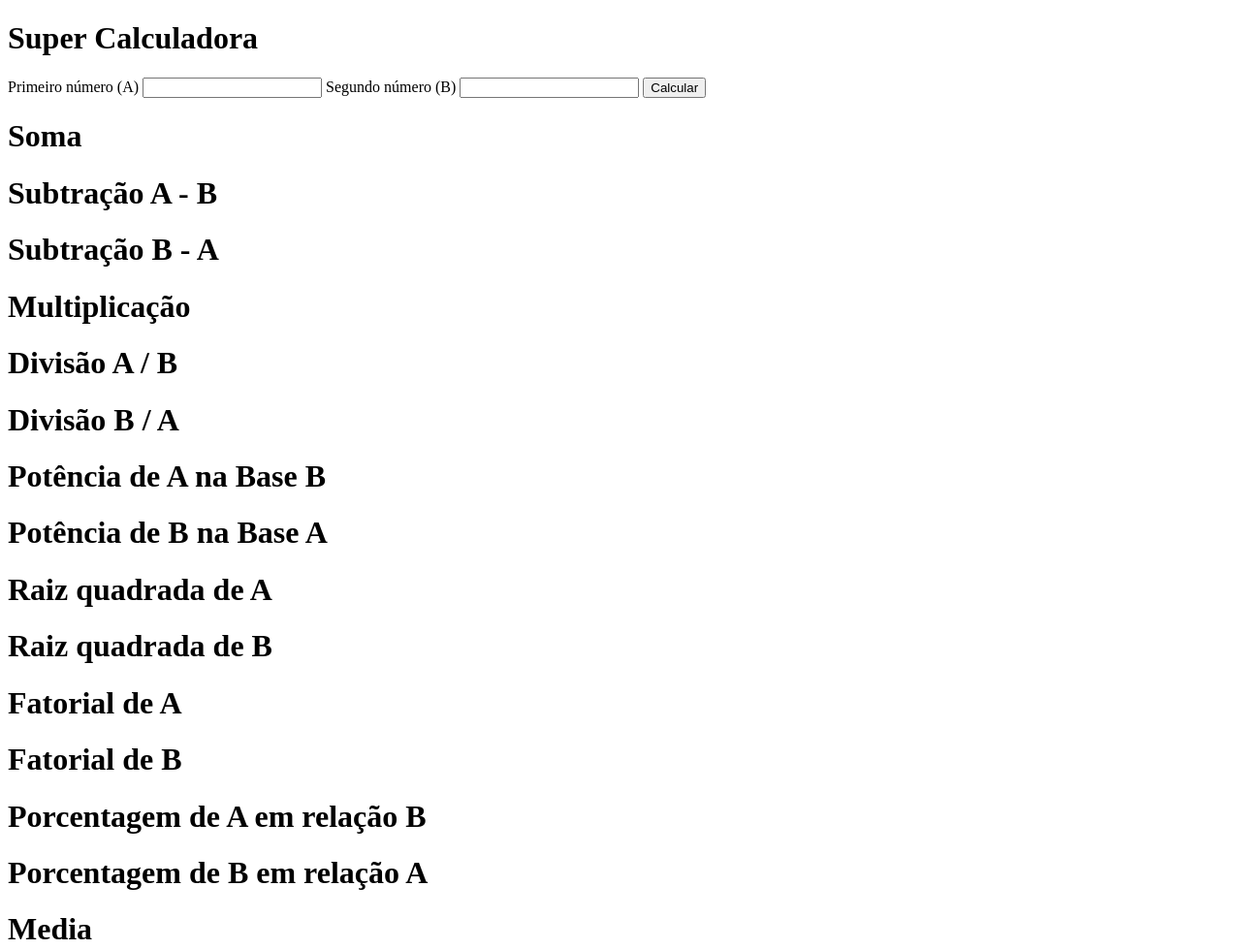
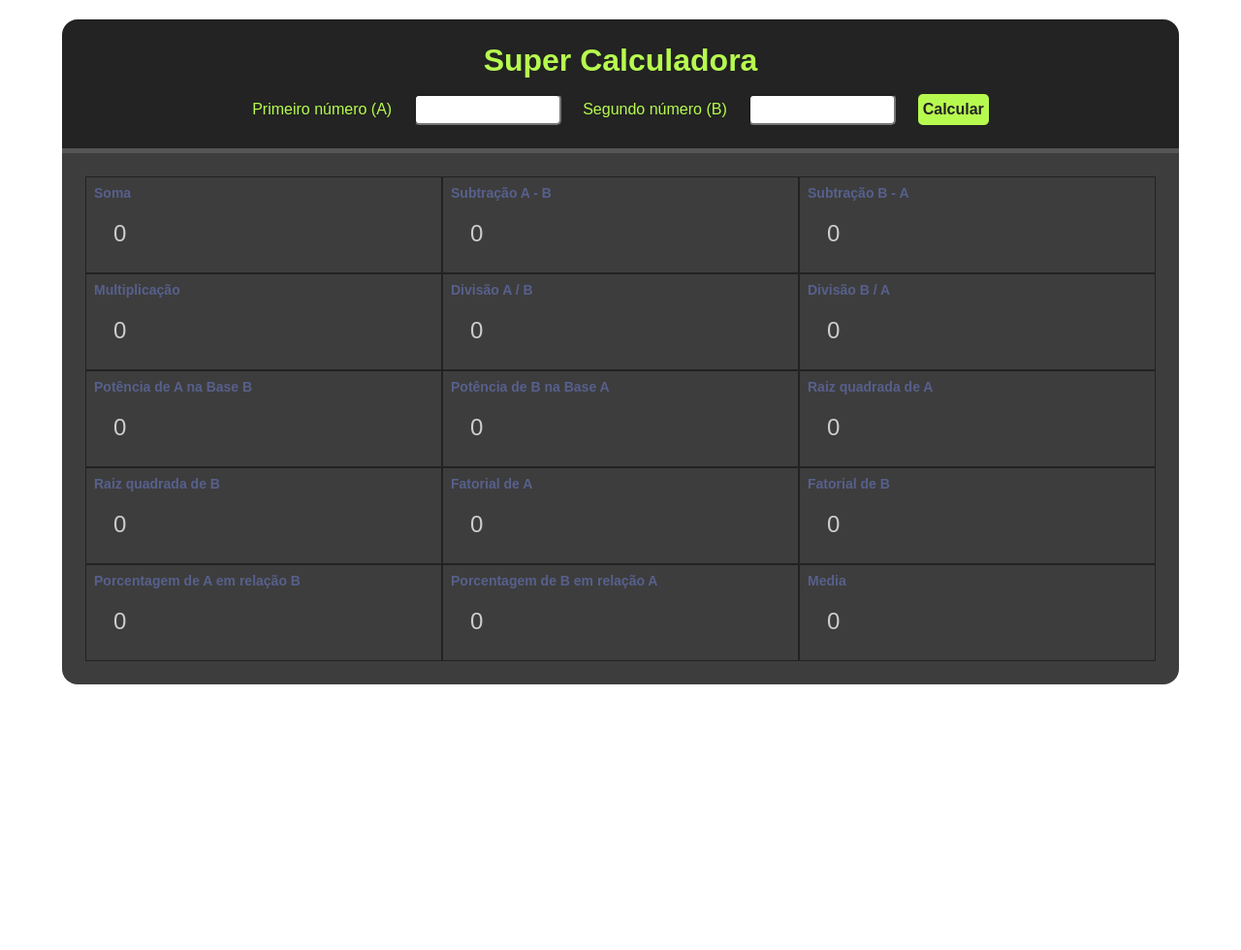
Before and after one commit to JonasJesus42/super-calculadora-xp-educ, a plain HTML site: page index.html in a window 1280 px wide. Shown: the whole page at 97% size. After the commit the page ends 800 px from the top, so only its background shows below. Drawn offline with Linux system fonts and the light colour scheme.

Commit message:
feat: adicionando o estilo e ajustando o html

```diff
--- a/css/style.css
+++ b/css/style.css
@@ -0,0 +1,89 @@
+*{
+    padding: 0;
+    margin: 0;
+    box-sizing: border-box;
+    font-family: 'Poppins', sans-serif;
+}
+
+header{
+    margin-top: 20px;
+    color: #b7fa4f;
+    background: #222322;
+    border-radius: 16px 16px 0 0;
+    padding: 24px;
+    border-bottom: 5px solid #565656;
+}
+
+.inputs{
+    margin-top: 16px;
+    display: flex;
+    justify-content: space-between;
+    align-items: center;
+}
+
+input{
+    width: 20%;
+    height: 32px;
+    padding: 8px;
+    border-radius: 5px;
+    outline: none;
+}
+
+main, header{
+    width: 90%;
+    display: flex;
+    flex-direction: column;
+    align-items: center;
+    margin-left: auto;
+    margin-right: auto;
+}
+
+main{
+    border-radius: 0 0 16px 16px;
+    padding: 24px;
+    background: #3d3d3d;
+}
+
+.container{
+    width: 100%;
+    display: flex;
+    flex-wrap: wrap;
+    flex-direction: row;
+}
+.row{
+    display: flex;
+    width: 100%;
+    height: 100px;
+}
+
+.col{
+    width: 100%;
+    max-width: 500px;
+    padding: 8px;
+    border: 1px solid #222222;
+
+    background: #3d3d3d;
+    color: #57608c;
+}
+
+.col h3{
+    font-size: 14px;
+}
+
+.col p{
+    font-size: 24px;
+    color: #cdcdcd;
+    margin: 20px 0 0 20px;
+}
+
+button{
+    height: 32px;
+    border-radius: 5px;
+    border: none;
+    background: #b7fa4f;
+    color: #222222;
+    font-size: 16px;
+    font-weight: 600;
+    cursor: pointer;
+    padding: 0 5px 0 5px;
+}
--- a/index.html
+++ b/index.html
@@ -8,67 +8,84 @@
 <body>
     <header>
         <h1>Super Calculadora</h1>
-        <label for="primeiroNumero">Primeiro número (A)</label>
-        <input id="primeiroNumero">
-        <label for="segundoNumero">Segundo número (B)</label>
-        <input id="segundoNumero">
-        <button id="calculate">Calcular</button>
+        <div class="inputs">
+            <label for="primeiroNumero">Primeiro número (A)</label>
+            <input id="primeiroNumero">
+            <label for="segundoNumero">Segundo número (B)</label>
+            <input id="segundoNumero">
+            <button id="calculate">Calcular</button>
+        </div>
     </header>
     <main>
         <div class="container">
             <div class="row">
-                <div class="col-6" id="sum">
-                    <h1>Soma</h1>
+                <div class="col" id="sum">
+                    <h3>Soma</h3>
+                    <p>0</p>
                 </div>
-                <div class="col-6" id="subtractionAB">
-                    <h1>Subtração A - B</h1>
+                <div class="col" id="subtractionAB">
+                    <h3>Subtração A - B</h3>
+                    <p>0</p>
                 </div>
-                <div class="col-6" id="subtractionBA">
-                    <h1>Subtração B - A</h1>
+                <div class="col" id="subtractionBA">
+                    <h3>Subtração B - A</h3>
+                    <p>0</p>
                 </div>
             </div>
             <div class="row">
-                <div class="col-6" id="multiplication">
-                    <h1>Multiplicação</h1>
+                <div class="col" id="multiplication">
+                    <h3>Multiplicação</h3>
+                    <p>0</p>
                 </div>
-                <div class="col-6" id="divisionAB">
-                    <h1>Divisão A / B</h1>
+                <div class="col" id="divisionAB">
+                    <h3>Divisão A / B</h3>
+                    <p>0</p>
                 </div>
-                <div class="col-6" id="divisionBA">
-                    <h1>Divisão B / A</h1>
+                <div class="col" id="divisionBA">
+                    <h3>Divisão B / A</h3>
+                    <p>0</p>
                 </div>
             </div>
             <div class="row">
-                <div class="col-6" id="powerAB">
-                    <h1>Potência de A na Base B</h1>
+                <div class="col" id="powerAB">
+                    <h3>Potência de A na Base B</h3>
+                    <p>0</p>
                 </div>
-                <div class="col-6" id="powerBA">
-                    <h1>Potência de B na Base A</h1>
+                <div class="col" id="powerBA">
+                    <h3>Potência de B na Base A</h3>
+                    <p>0</p>
                 </div>
-                <div class="col-6" id="squareRootA">
-                    <h1>Raiz quadrada de A</h1>
+                <div class="col" id="squareRootA">
+                    <h3>Raiz quadrada de A</h3>
+                    <p>0</p>
                 </div>
             </div>
             <div class="row">
-                <div class="col-6" id="squareRootB">
-                    <h1>Raiz quadrada de B</h1>
+                <div class="col" id="squareRootB">
+                    <h3>Raiz quadrada de B</h3>
+                    <p>0</p>
                 </div>
-                <div class="col-6" id="factorialA">
-                    <h1>Fatorial de A</h1>
+                <div class="col" id="factorialA">
+                    <h3>Fatorial de A</h3>
+                    <p>0</p>
                 </div>
-                <div class="col-6" id="factorialB">
-                    <h1>Fatorial de B</h1>
+                <div class="col" id="factorialB">
+                    <h3>Fatorial de B</h3>
+                    <p>0</p>
                 </div>
             </div>
             <div class="row">
-                <div class="col-6" id="percentageAB">
-                    <h1>Porcentagem de A em relação B</h1>
+                <div class="col" id="percentageAB">
+                    <h3>Porcentagem de A em relação B</h3>
+                    <p>0</p>
                 </div>
-                <div class="col-6" id="percentageBA">
-                    <h1>Porcentagem de B em relação A</h1>
+                <div class="col" id="percentageBA">
+                    <h3>Porcentagem de B em relação A</h3>
+                    <p>0</p>
                 </div>
-                <div class="col-6" id="media">
-                    <h1>Media</h1>
+                <div class="col" id="media">
+                    <h3>Media</h3>
+                    <p>0</p>
                 </div>
             </div>
         </div>
```
